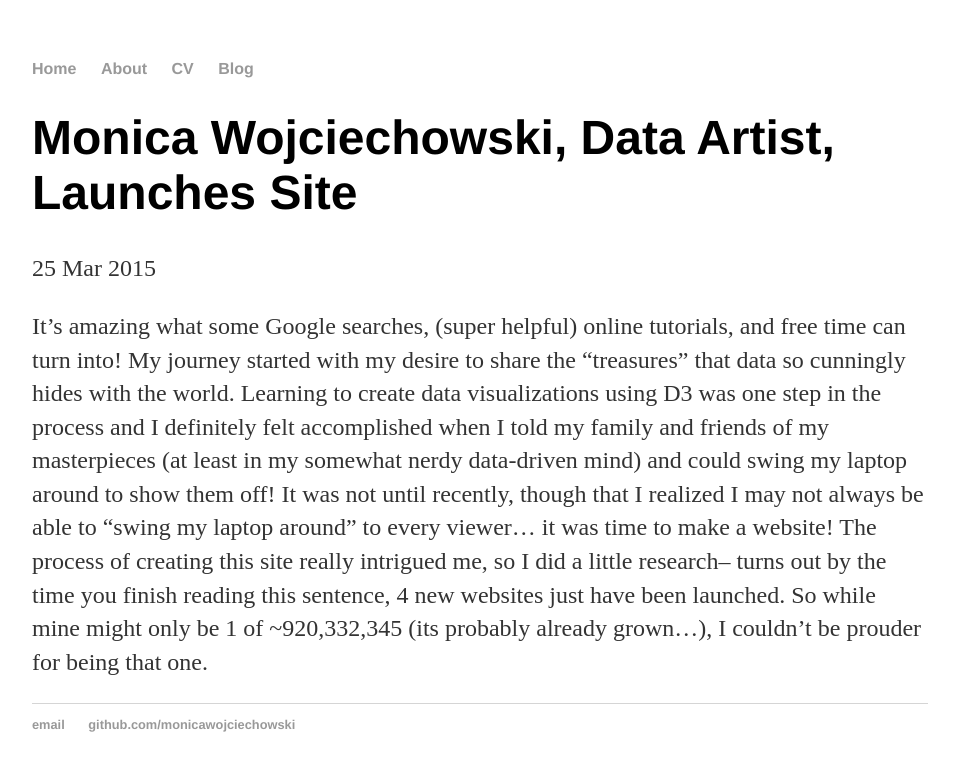
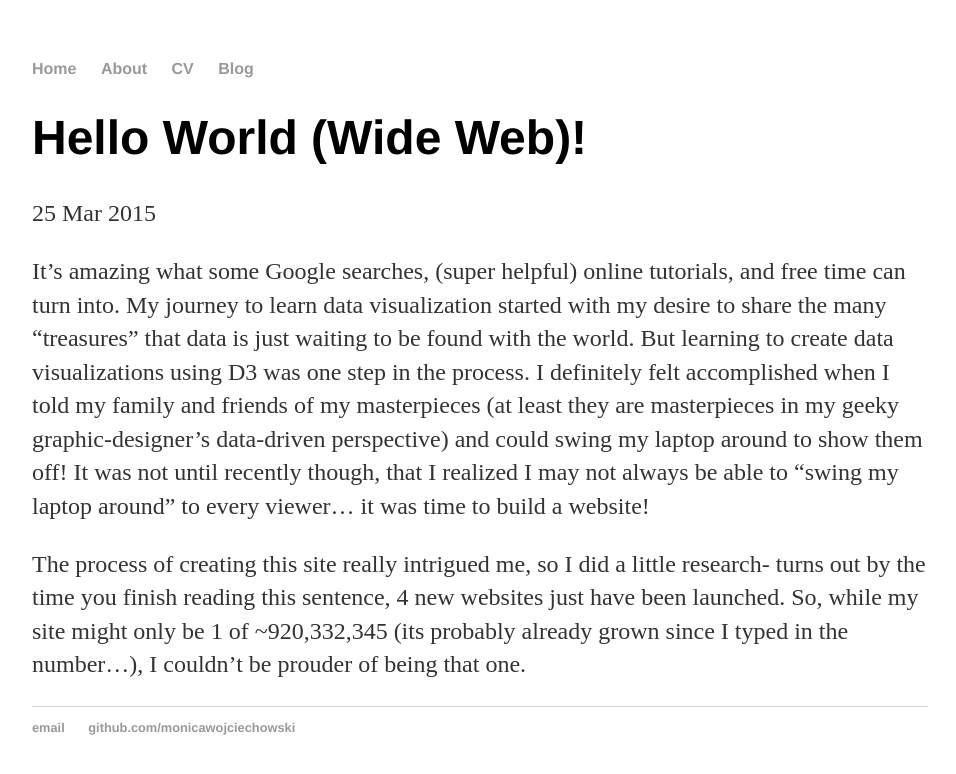
Before and after one commit to monicawoj/monicawojciechowski.github.io, a Jekyll site: the page built from _posts/2015-03-25-monica-wojciechowski-site-launched.md, in a window 1280 px wide. Shown: the top 774 px of the page, without its empty margins (160-1116 px from the left). Built offline with Jekyll 4.4.1, drawn with Linux system fonts in a browser that asks for light colours.

Commit message:
Update 2015-03-25-monica-wojciechowski-site-launched.md

```diff
--- a/_posts/2015-03-25-monica-wojciechowski-site-launched.md
+++ b/_posts/2015-03-25-monica-wojciechowski-site-launched.md
@@ -1,6 +1,8 @@
 ---
 layout: post
-title: "Monica Wojciechowski, Data Artist, Launches Site"
+title: "Hello World (Wide Web)!"
 date: 2015-03-25
 ---
-It's amazing what some Google searches, (super helpful) online tutorials, and free time can turn into! My journey started with my desire to share the "treasures" that data so cunningly hides with the world. Learning to create data visualizations using D3 was one step in the process and I definitely felt accomplished when I told my family and friends of my masterpieces (at least in my somewhat nerdy data-driven mind) and could swing my laptop around to show them off! It was not until recently, though that I realized I may not always be able to "swing my laptop around" to every viewer... it was time to make a website! The process of creating this site really intrigued me, so I did a little research-- turns out by the time you finish reading this sentence, 4 new websites just have been launched. So while mine might only be 1 of ~920,332,345 (its probably already grown...), I couldn't be prouder for being that one.
+It's amazing what some Google searches, (super helpful) online tutorials, and free time can turn into. My journey to learn data visualization started with my desire to share the many "treasures" that data is just waiting to be found with the world. But learning to create data visualizations using D3 was one step in the process. I definitely felt accomplished when I told my family and friends of my masterpieces (at least they are masterpieces in my geeky graphic-designer's data-driven perspective) and could swing my laptop around to show them off! It was not until recently though, that I realized I may not always be able to "swing my laptop around" to every viewer... it was time to build a website!
+
+The process of creating this site really intrigued me, so I did a little research- turns out by the time you finish reading this sentence, 4 new websites just have been launched. So, while my site might only be 1 of ~920,332,345 (its probably already grown since I typed in the number...), I couldn't be prouder of being that one.
```
